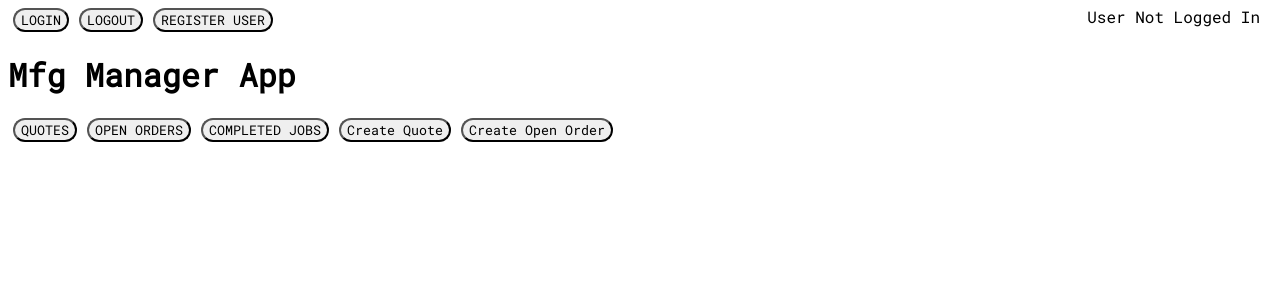
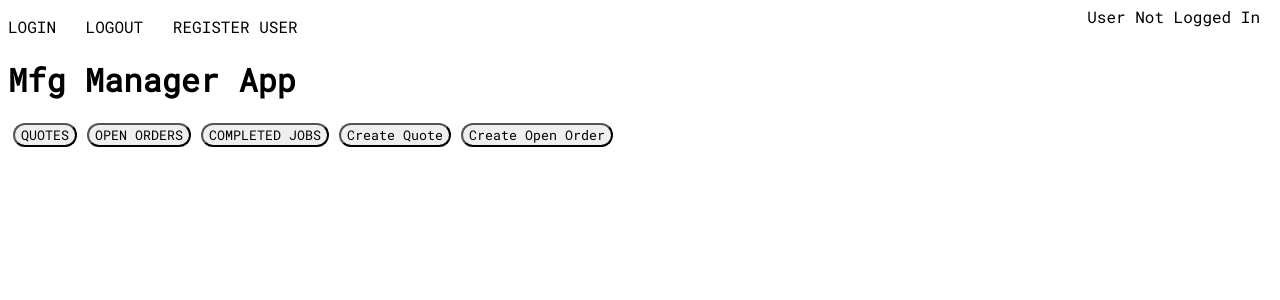
Before and after one commit to mitchell-mccracken/mfg_manager_frontend, a React (Create React App) app: page / in a window 1280 px wide. Shown: the top 300 px of the page. Built offline with nearby package versions, Linux system fonts and the light colour scheme; no server answers.

Commit message:
added styling and bug fixes

```diff
--- a/src/App.js
+++ b/src/App.js
@@ -196,10 +196,15 @@ class App extends Component {
     return (
       <div className="App">
         <div className="nav-buttons">
-          <button onClick={this.toggleShowLoginUser} >LOGIN</button>
+          {/* <button onClick={this.toggleShowLoginUser} >LOGIN</button> */}
           {/* <button onClick={this.sessionDelete}>LOGOUT</button> */}
-          <button onClick={this.logoutUser}>LOGOUT</button>
-          <button onClick={this.toggleShowRegisterUser}>REGISTER USER</button>
+          {/* <button onClick={this.logoutUser}>LOGOUT</button> */}
+          {/* <button onClick={this.toggleShowRegisterUser}>REGISTER USER</button> */}
+          <p>
+            <span onClick={this.toggleShowLoginUser}>  LOGIN </span>
+            <span onClick={this.logoutUser} > LOGOUT </span>
+            <span onClick={this.toggleShowRegisterUser} > REGISTER USER </span>
+          </p>
         </div>
         {
           this.state.userName !== '' &&
--- a/src/components/CreateQuote.jsx
+++ b/src/components/CreateQuote.jsx
@@ -33,7 +33,7 @@ class CreateQuote extends Component{
             partDescription: '',
             partQty: '',
             partCost: '',
-            additionalNotes: '',
+            quoteNotes: '',
         }
         this.handleChange = this.handleChange.bind(this)
         this.handleSubmit = this.handleSubmit.bind(this)
@@ -66,6 +66,7 @@ class CreateQuote extends Component{
                 part_qty: this.state.partQty,
                 part_cost: this.state.partCost,
                 quote_total: totalCost,
+                quote_notes: this.state.quoteNotes
             }) ,
             headers: {
                 'Content-Type' : 'application/json'
@@ -121,7 +122,7 @@ class CreateQuote extends Component{
                     <label>Part Cost</label>
                     <input onChange={this.handleChange} type='number' name='partCost' id='partCost' value={this.state.partCost}/> <br/>
                     <label>Additional Notes</label>
-                    <textarea onChange={this.handleChange} name='additionalNotes' id='additionalNotes' value={this.state.additionalNotes}
+                    <textarea onChange={this.handleChange} name='quoteNotes' id='quoteNotes' value={this.state.quoteNotes}
                     rows='5' cols='30'
                     ></textarea>
                     {/* <input onChange={this.handleChange} type='number' name='partCost' id='partCost' value={this.state.partCost}/>  */}
--- a/src/components/LoginUser.jsx
+++ b/src/components/LoginUser.jsx
@@ -65,6 +65,7 @@ class LoginUser extends Component{
             cookies.set('mitchToken', resJson.token, { path: '/' , maxAge: cookieAge });
             cookies.set('username', resJson.user.username, { path: '/' , maxAge: cookieAge });
             this.props.setLoggedInStatus()
+            this.props.toggleShowLoginUser()
 
         })
         .catch(error => console.log({'Error' : error}))
--- a/src/components/UpdateQuote.jsx
+++ b/src/components/UpdateQuote.jsx
@@ -18,6 +18,7 @@ class UpdateQuote extends Component{
             partDescription: '',
             partQty: '',
             partCost: '',
+            quoteNotes: '',
 
         }
         this.handleChange = this.handleChange.bind(this)
@@ -40,6 +41,7 @@ class UpdateQuote extends Component{
                 partQty: this.props.quote.part_qty,
                 partCost: this.props.quote.part_cost,
                 quoteTotal: this.props.quote.quote_total,
+                quoteNotes: this.props.quote.quote_notes,
             })
 
         }, 100);
@@ -73,6 +75,7 @@ class UpdateQuote extends Component{
                 part_qty: this.state.partQty,
                 part_cost: this.state.partCost,
                 quote_total: totalCost,
+                quote_notes: this.state.quoteNotes,
                 })
         })
         .then(res => res.json())
@@ -91,7 +94,7 @@ class UpdateQuote extends Component{
         return(
             <div>
                 <h2>Update Quote ID:{this.props.quote.id}</h2>
-                <form onSubmit={this.handleSubmit}>
+                <form className="update-form" onSubmit={this.handleSubmit}>
                     <label>Quote Title</label>
                     <input onChange={this.handleChange} type='text' name='quoteTitle' id='quoteTitle' value={this.state.quoteTitle}/> <br/>
                     <label>Customer Name</label>
@@ -114,10 +117,14 @@ class UpdateQuote extends Component{
                     <input onChange={this.handleChange} type='number' name='partCost' id='partCost' value={this.state.partCost}/> <br/>
                     <label>Quote Cost</label>
                     <input onChange={this.handleChange} type='number' name='quoteCost' id='quoteCost' value={this.state.quoteTotal}/> <br/>
+                    <label>Additional Notes</label>
+                    <textarea onChange={this.handleChange} name='quoteNotes' id='quoteNotes' value={this.state.quoteNotes}
+                    rows='5' cols='30'></textarea> <br/>
 
 
-                    <br/><input type='submit' value='Edit Quote'/>
+                    <br/><input type='submit' value='Submit Edits'/>
                 </form>
+                <br/>
                 <button>Create Open Order</button>
 
             </div>
--- a/src/index.css
+++ b/src/index.css
@@ -80,6 +80,21 @@ table tbody tr:nth-of-type(even) {
   width: 255px;
 }
 
+.update-form label{
+  display: inline-block;
+  width: 200px;
+  /* border-bottom: solid 1px rgb(170, 170, 170); */
+}
+
+.update-form input[type='text'],  input[type='number']{
+  display: inline-block;
+  width: 255px;
+}
+
+.update-form input[type="submit"] {
+  border-radius: 15px;
+}
+
 button {
   font-family: 'Roboto Mono', monospace;
   border-radius: 15px;
@@ -102,3 +117,8 @@ input{
   margin-left: 5px;
   margin-right: 5px;
 }
+
+span {
+  cursor: pointer;
+  margin-right: 20px;
+}
```
